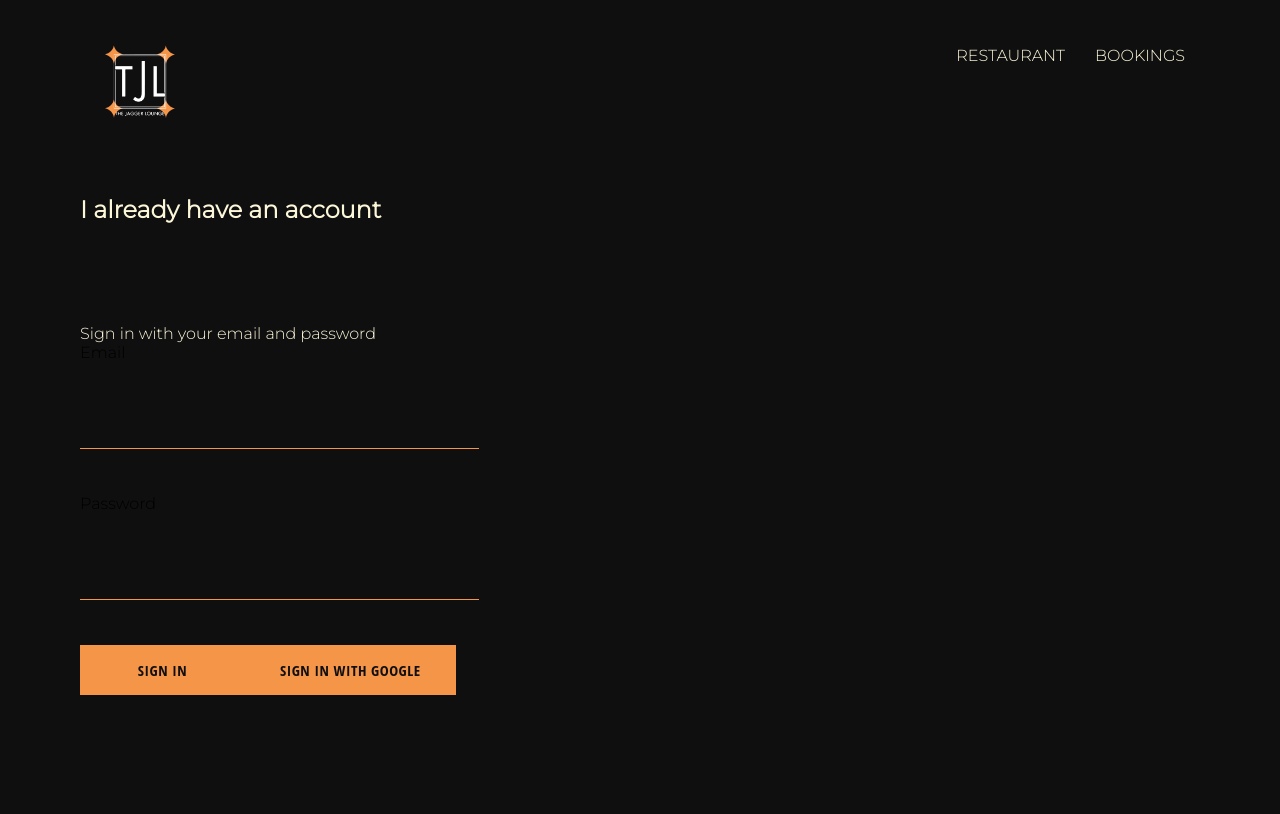
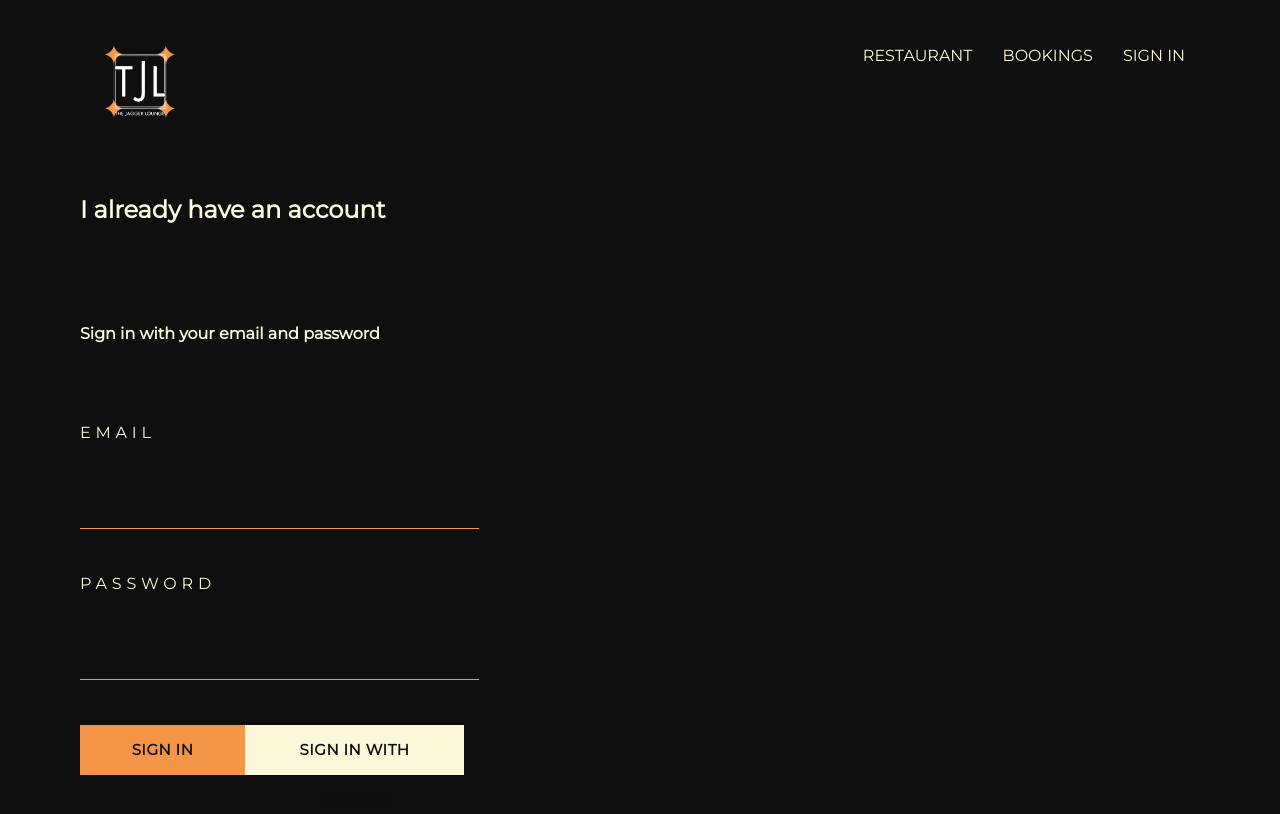
Before and after one commit to komfysach/tjl, a React (Create React App) app: page /signin in a window 1280 px wide. Shown: the top 814 px of the page. Built offline with nearby package versions, Linux system fonts and the light colour scheme; no server answers.

Commit message:
added firebase to project and sign in/ sign out to header

```diff
--- a/public/index.html
+++ b/public/index.html
@@ -15,7 +15,7 @@
     <link rel="manifest" href="%PUBLIC_URL%/manifest.json" />
     <link rel="preconnect" href="https://fonts.googleapis.com">
     <link rel="preconnect" href="https://fonts.gstatic.com" crossorigin>
-    <link href="https://fonts.googleapis.com/css2?family=Montserrat:wght@300&display=swap" rel="stylesheet">
+    <link href="https://fonts.googleapis.com/css2?family=Montserrat" rel="stylesheet">
     <!--
       Notice the use of %PUBLIC_URL% in the tags above.
       It will be replaced with the URL of the `public` folder during the build.
--- a/src/App.js
+++ b/src/App.js
@@ -1,16 +1,42 @@
 import './App.scss';
+import React from 'react';
 import HomePage from './pages/homepage/homepage.component';
 import RestaurantPage from './pages/restaurant/restaurant.component';
 import Header from './components/header/header.component';
 import SignInSignUp from './pages/sign-in-sign-up/sign-in-sign-up.component';
+import { auth } from './firebase/firebase.utils';
 import { Switch, Route } from 'react-router-dom';
 
+class App extends React.Component {
+  constructor() {
+    super();
 
-function App() {
+    this.state = {
+      currentUser: null
+    }
+
+
+  }
+
+  unsubscribeFromAuth = null
+
+  componentDidMount() {
+    this.unsubscribeFromAuth = auth.onAuthStateChanged(user => {
+      this.setState({ currentUser: user })
+
+      console.log(user);
+    })
+  }
+
+  componentWillUnmount() {
+    this.unsubscribeFromAuth();
+  }
+
+  render() {
     return (
-    <div class="App">
+      <div className="App">
         {/* Header Component*/}
-      <Header />
+        <Header currentUser={this.state.currentUser} />
         {/* Switch Component*/}
         <Switch>
           {/* Route to Home Page Component*/}
@@ -22,6 +48,8 @@ function App() {
         </Switch>
       </div>
     );
+
+  }
 }
 
 export default App;
--- a/src/components/custom-button/custom-button.component.jsx
+++ b/src/components/custom-button/custom-button.component.jsx
@@ -2,8 +2,8 @@ import React from 'react';
 
 import './custom-button.styles.scss';
 
-const CustomButton = ({ children, ...otherProps }) => (
-    <button className='custom-button'>
+const CustomButton = ({ children, isGoogleSignIn, ...otherProps }) => (
+    <button className={`${isGoogleSignIn ? 'google-sign-in' : ''} custom-button`}>
         {children}
     </button>
 );
--- a/src/components/custom-button/custom-button.styles.scss
+++ b/src/components/custom-button/custom-button.styles.scss
@@ -9,7 +9,7 @@
     background-color: #f59548;
     color: #100f10;
     text-transform: uppercase;
-    font-family: 'Open Sans Condensed';
+    font-family: 'Montserrat';
     font-weight: bolder;
     border: none;
     cursor: pointer;
@@ -18,4 +18,13 @@
         color: #fcf7d9;
         border: 1px solid #f59548;
     }
+    &.google-sign-in {
+        background-color: #fcf7d9;
+        color: #100f10;
+        &:hover {
+            background-color: #100f10;
+            color: #fcf7d9;
+            border: 1px solid #f59548;
+        }
+    }
 }
--- a/src/components/form-input/form-input.component.jsx
+++ b/src/components/form-input/form-input.component.jsx
@@ -5,12 +5,6 @@ import './form-input.styles.scss';
 const FormInput = ({ handleChange, label, ...otherProps }) => (
     <div className="group">
         <input className='form-input' onChange={handleChange} {...otherProps} />
-        {
-            label ?
-                (<label className={`${otherProps.value.length}` ? 'shrink' : ''} form-input-label>
-                </label>)
-                : null
-        }
     </div>
 
 );
--- a/src/components/form-input/form-input.styles.scss
+++ b/src/components/form-input/form-input.styles.scss
@@ -22,27 +22,8 @@ $text-color: #fcf7d9;
         border-radius: 0;
         border-bottom: 1px solid $sub-color;
         margin: 25px 0;
-        &:focus {
-            outline: none;
-        }
-        &:focus~.form-input-label {
-            @include shrinkLabel();
-        }
     }
     input[type='password'] {
         letter-spacing: 0.3em;
     }
-    .form-input-label {
-        color: $text-color;
-        font-size: 16px;
-        font-weight: normal;
-        position: absolute;
-        pointer-events: none;
-        left: 5px;
-        top: 10px;
-        transition: 300ms ease all;
-        &.shrink {
-            @include shrinkLabel();
-        }
-    }
 }
--- a/src/components/header/header.component.jsx
+++ b/src/components/header/header.component.jsx
@@ -1,11 +1,12 @@
 import React from 'react';
 import { Link } from 'react-router-dom';
+import { auth } from '../../firebase/firebase.utils';
 
 import { ReactComponent as Logo } from '../../assets/logo.svg';
 
 import './header.styles.scss';
 
-const Header = () => (
+const Header = ({ currentUser }) => (
     <div className="header">
         <Link className="logo-container" to="/">
             <Logo className="logo" />
@@ -17,6 +18,14 @@ const Header = () => (
             <Link className="option" to="/restaurant">
                 BOOKINGS
             </Link>
+            {
+                currentUser ?
+                    (<div className="option" onClick={() => auth.signOut()}> SIGN OUT </div>)
+                    :
+                    (<Link className="option" to="/signin">
+                        SIGN IN
+                    </Link>)
+            }
         </div>
     </div>
 
--- a/src/components/header/header.styles.scss
+++ b/src/components/header/header.styles.scss
@@ -19,6 +19,7 @@
             padding: 10px 15px;
             color: #fcf7d9;
             text-decoration: none;
+            cursor: pointer;
         }
     }
 }
--- a/src/components/sign-in/sign-in.styles.scss
+++ b/src/components/sign-in/sign-in.styles.scss
@@ -14,4 +14,18 @@
     color: #fcf7d9;
     flex: 1;
     margin-top: 5rem;
+    margin-bottom: 5rem;
+    font-weight: bold;
 }
+
+.label {
+    color: #fcf7d9;
+    padding: 10px 0px;
+    text-transform: uppercase;
+    letter-spacing: 0.3rem;
+}
+
+.buttons {
+    display: flex;
+    justify-content: space-between;
+}
--- a/src/firebase/firebase.utils.js
+++ b/src/firebase/firebase.utils.js
@@ -2,7 +2,7 @@ import firebase from "firebase/app";
 import 'firebase/firestore';
 import 'firebase/auth';
 
-const config = {
+const firebaseConfig = {
     apiKey: "AIzaSyC6x14YtH1M0M760CW2aENDxsSj5btCqHE",
     authDomain: "the-jagger-lounge.firebaseapp.com",
     projectId: "the-jagger-lounge",
@@ -12,7 +12,8 @@ const config = {
     measurementId: "G-YXTYSQVPKB"
 };
 
-firebase.initializeApp(config);
+firebase.initializeApp(firebaseConfig);
+// firebase.analytics();
 
 export const auth = firebase.auth();
 export const firestore = firebase.firestore();
```
Lines whose indentation alone changed are shown as unchanged.
